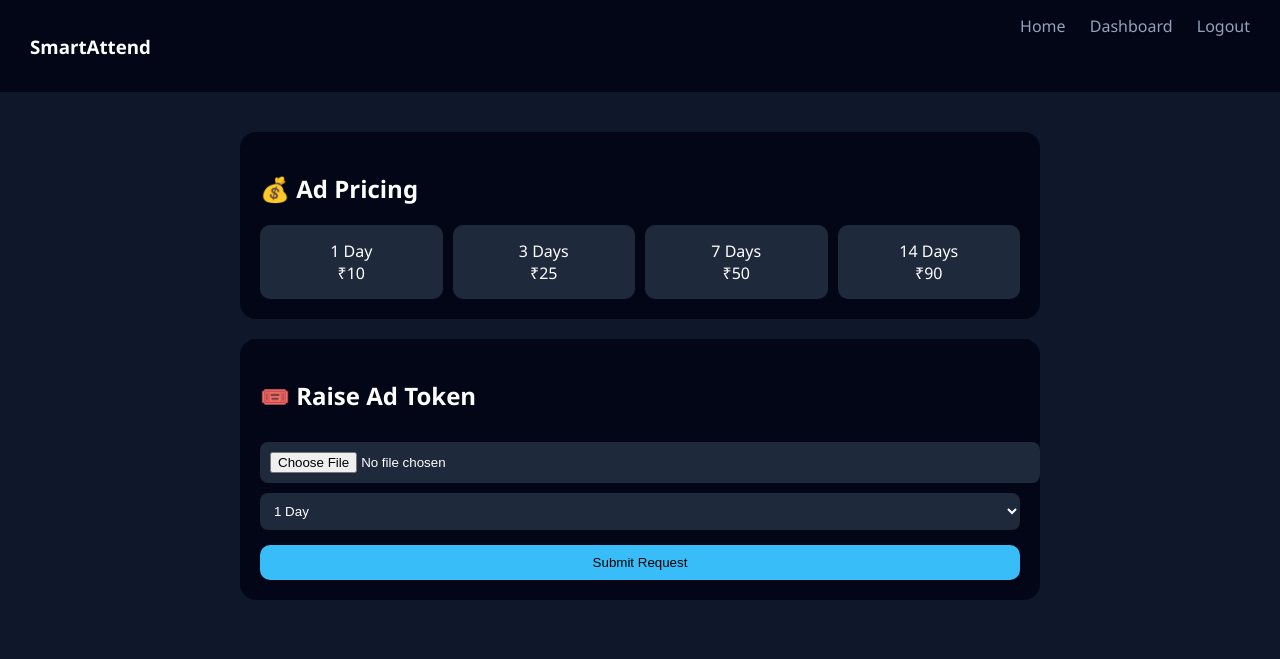
After one commit to aayushrg1417/smart_attendance_system, a Flask app: page /ads in a window 1280 px wide. The commit adds this page. Shown: the top 659 px of the page. Run offline with Flask 3, Linux system fonts and the light colour scheme; the visitor is signed in with stand-in values (Sample User, id 1); data that the repository does not hold is empty.

Commit message:
Add project files excluding venv

```diff
--- a/app.py
+++ b/app.py
@@ -19,44 +19,277 @@ def home():
 # 👨‍🏫 Teacher Page
 @app.route("/teacher")
 def teacher_page():
-    return render_template("teacher.html")
+
+    if "user" not in session:
+        return redirect("/")
+
+    username = session["user"]   # ✅ same as student
+
+    # 👤 Fetch teacher details
+    cursor.execute(
+        """
+        SELECT name, username, email, phone, department, division, profile_img
+        FROM users
+        WHERE username=%s
+        """,
+        (username,)
+    )
+    user = cursor.fetchone()
+
+    print("TEACHER DATA:", user)   # debug
+
+    return render_template("teacher.html", user=user)
 
 
-# 🎓 Student Page
-@app.route("/student/<name>")
-def student_page(name):
+# Student Page
+@app.route("/student")
+def student_page():
 
-    # 📊 Attendance data
+    if "user" not in session:
+        return redirect("/")
+
+    username = session["user"]
+
+    print("SESSION USER:", username)
+
+    # Attendance
     cursor.execute(
         "SELECT date FROM attendance WHERE student_name = %s",
-        (name,)
+        (username,)
     )
     records = cursor.fetchall()
     records = [str(r[0]) for r in records]
 
-    # 👤 User details
+    # User details (correct)
     cursor.execute(
-        "SELECT name, username, email, phone, department, profile_img FROM users WHERE username=%s",
-        (name,)
+        """
+        SELECT name, username, email, phone, department, division, profile_img
+        FROM users
+        WHERE username=%s
+        """,
+        (username,)   # ✅ FIX
     )
     user = cursor.fetchone()
 
-    print("USER DATA:", user)  # 🔍 debug
+    print("FETCHED USER:", user)
 
-    return render_template("student.html", name=name, records=records, user=user)
+    # Ads
+    cursor.execute("""
+        SELECT image_path
+        FROM ads
+        WHERE status='published'
+        AND expiry_date >= CURDATE()
+    """)
+    ads = cursor.fetchall()
+
+    return render_template(
+        "student.html",
+        name=username,
+        records=records,
+        user=user,
+        ads=ads
+    )
+
+
+#ads/token
+@app.route("/ads")
+def ads_page():
+
+    if "user" not in session:
+        return redirect("/")
+
+    username = session["user"]
+
+    cursor.execute(
+        "SELECT * FROM ads WHERE username=%s",
+        (username,)
+    )
+    my_ads = cursor.fetchall()
+
+    return render_template("ads.html", ads=my_ads)
+
+#raise_token
+from datetime import datetime, timedelta
+import os
+
+@app.route("/raise_token", methods=["POST"])
+def raise_token():
+
+    print("🔥 RAISE TOKEN HIT")
+
+    if "user" not in session:
+        return redirect("/")
+
+    username = session["user"]
+
+    # ✅ CHECK FILE EXISTS
+    if "image" not in request.files:
+        return "No file uploaded"
+
+    file = request.files["image"]
+
+    if file.filename == "":
+        return "No selected file"
+
+    duration = request.form.get("duration")
+
+    if not duration:
+        return "Duration missing"
+
+    # 📁 CREATE FOLDER
+    if not os.path.exists("static/ads"):
+        os.makedirs("static/ads")
+
+    # ✅ SAFE FILE NAME
+    filename = file.filename.replace(" ", "_")
+    path = os.path.join("static/ads", filename)
+
+    file.save(path)
+
+    print("📁 Saved at:", path)
+
+    # 👤 GET USER DETAILS
+    cursor.execute(
+        "SELECT name, department FROM users WHERE username=%s",
+        (username,)
+    )
+    user = cursor.fetchone()
+
+    print("👤 USER:", user)
+
+    if not user:
+        return "User not found"
+
+    # ⏳ EXPIRY CALCULATION
+    days = int(duration)
+    expiry_date = datetime.now() + timedelta(days=days)
+
+    print("📅 EXPIRY:", expiry_date)
+
+    # 💾 INSERT INTO DB
+    cursor.execute(
+        """
+        INSERT INTO ads
+        (username, name, department, image_path, duration, status, payment_status, expiry_date)
+        VALUES (%s, %s, %s, %s, %s, 'pending', 'unpaid', %s)
+        """,
+        (username, user[0], user[1], path, duration, expiry_date)
+    )
+
+    conn.commit()
+
+    print("✅ INSERTED INTO DB")
+
+    return redirect("/ads")
+
+#Admin_panel
+
+# 👉 Redirect /admin → /admin/dashboard
+@app.route("/admin")
+def admin():
+    return redirect("/admin/dashboard")
+
+
+# 👉 Main Admin Dashboard
+@app.route("/admin/dashboard")
+def admin_dashboard():
+
+    if "admin" not in session:
+        return redirect("/")
+
+    cursor.execute("SELECT * FROM ads ORDER BY id DESC")
+    ads = cursor.fetchall()
+
+    print("ADS DATA:", ads)
+
+    return render_template("admin.html", ads=ads)
+
+
+# 👉 Accept Ad
+@app.route("/accept_ad/<int:id>")
+def accept_ad(id):
+
+    if "admin" not in session:
+        return redirect("/")
+
+    cursor.execute(
+        "UPDATE ads SET status='accepted' WHERE id=%s",
+        (id,)
+    )
+    conn.commit()
+
+    return redirect("/admin/dashboard")
+
+
+# 👉 Reject Ad
+@app.route("/reject_ad/<int:id>")
+def reject_ad(id):
+
+    if "admin" not in session:
+        return redirect("/")
+
+    cursor.execute(
+        "UPDATE ads SET status='rejected' WHERE id=%s",
+        (id,)
+    )
+    conn.commit()
+
+    return redirect("/admin/dashboard")
+
+
+# 👉 Publish Ad (after payment)
+@app.route("/publish_ad/<int:id>")
+def publish_ad(id):
+
+    if "admin" not in session:
+        return redirect("/")
+
+    cursor.execute(
+        "UPDATE ads SET status='published', payment_status='paid' WHERE id=%s",
+        (id,)
+    )
+    conn.commit()
+
+    return redirect("/admin/dashboard")
 
 # Register
 @app.route("/register", methods=["POST"])
 def register():
+
     name = request.form["name"]
     username = request.form["username"]
     password = request.form["password"]
     role = request.form["role"]
 
-    cursor.execute(
-        "INSERT INTO users (name, username, password, role) VALUES (%s, %s, %s, %s)",
-        (name, username, password, role)
-    )
+    email = request.form["email"]
+    phone = request.form["phone"]
+    department = request.form["department"]
+    division = request.form["division"]
+
+    cursor.execute("SELECT * FROM users WHERE username=%s", (username,))
+    if cursor.fetchone():
+        return "Username already exists"
+
+    # 📁 HANDLE IMAGE
+    file = request.files.get("profile_img")
+
+    img_path = None
+
+    if file and file.filename != "":
+        if not os.path.exists("static/uploads"):
+            os.makedirs("static/uploads")
+
+        filename = file.filename.replace(" ", "_")
+        img_path = "static/uploads/" + filename
+        file.save(img_path)
+
+    # 💾 INSERT INTO DB
+    cursor.execute("""
+        INSERT INTO users
+        (name, username, password, role, email, phone, department, division, profile_img)
+        VALUES (%s, %s, %s, %s, %s, %s, %s, %s, %s)
+    """, (name, username, password, role, email, phone, department, division, img_path))
+
     conn.commit()
 
     return redirect("/")
@@ -67,6 +300,12 @@ def login():
     username = request.form["username"]
     password = request.form["password"]
 
+    # ✅ ADMIN LOGIN (ADD THIS FIRST)
+    if username == "24" and password == "17":
+        session["admin"] = True
+        return redirect("/admin/dashboard")
+
+    # 👤 NORMAL USER LOGIN
     cursor.execute(
         "SELECT * FROM users WHERE username=%s AND password=%s",
         (username, password)
@@ -75,13 +314,13 @@ def login():
     user = cursor.fetchone()
 
     if user:
-        session["user"] = user[1]
+        session["user"] = user[2]
         session["role"] = user[4]
 
         if user[4] == "teacher":
             return redirect("/teacher")
         else:
-            return redirect(f"/student/{user[1]}")
+            return redirect("/student")
     else:
         return "Invalid Login"
 
--- /dev/null
+++ b/templates/ads.html
@@ -0,0 +1,156 @@
+<!DOCTYPE html>
+<html>
+<head>
+    <title>Ads & Tokens</title>
+
+    <style>
+        body {
+            margin: 0;
+            font-family: 'Segoe UI';
+            background: #0f172a;
+            color: white;
+        }
+
+        .navbar {
+            display: flex;
+            justify-content: space-between;
+            padding: 15px 30px;
+            background: #020617;
+        }
+
+        .nav-links a {
+            margin-left: 20px;
+            color: #94a3b8;
+            text-decoration: none;
+        }
+
+        .nav-links a:hover {
+            color: #38bdf8;
+        }
+
+        .container {
+            padding: 40px;
+            max-width: 800px;
+            margin: auto;
+        }
+
+        .card {
+            background: #020617;
+            padding: 20px;
+            border-radius: 16px;
+            margin-bottom: 20px;
+        }
+
+        input, select {
+            width: 100%;
+            padding: 10px;
+            margin-top: 10px;
+            border-radius: 8px;
+            border: none;
+            background: #1e293b;
+            color: white;
+        }
+
+        button {
+            margin-top: 15px;
+            padding: 10px;
+            border: none;
+            border-radius: 10px;
+            background: #38bdf8;
+            width: 100%;
+            cursor: pointer;
+        }
+
+        .price-box {
+            display: flex;
+            gap: 10px;
+            flex-wrap: wrap;
+        }
+
+        .price {
+            flex: 1;
+            background: #1e293b;
+            padding: 15px;
+            border-radius: 10px;
+            text-align: center;
+        }
+    </style>
+</head>
+
+<body>
+
+<div class="navbar">
+    <h3>SmartAttend</h3>
+    <div class="nav-links">
+        <a href="/">Home</a>
+        <a href="/student/{{ session['user'] }}">Dashboard</a>
+        <a href="/logout">Logout</a>
+    </div>
+</div>
+
+<div class="container">
+
+    <!-- 💰 PRICING -->
+    <div class="card">
+        <h2>💰 Ad Pricing</h2>
+
+        <div class="price-box">
+            <div class="price">1 Day<br>₹10</div>
+            <div class="price">3 Days<br>₹25</div>
+            <div class="price">7 Days<br>₹50</div>
+            <div class="price">14 Days<br>₹90</div>
+        </div>
+    </div>
+
+    <!-- 🎟️ TOKEN -->
+    <div class="card">
+        <h2>🎟️ Raise Ad Token</h2>
+
+
+        <form method="POST" action="/raise_token" enctype="multipart/form-data">
+
+            <input type="file" name="image" required>
+
+            <select name="duration" required>
+                <option value="1">1 Day</option>
+                <option value="3">3 Days</option>
+                <option value="7">7 Days</option>
+                <option value="14">14 Days</option>
+            </select>
+
+            <button type="submit">Submit Request</button>
+
+        </form>
+    </div>
+
+</div>
+
+<script>
+async function raiseToken() {
+
+    let file = document.getElementById("adImage").files[0];
+    let duration = document.getElementById("duration").value;
+
+    if (!file) {
+        alert("Upload image first!");
+        return;
+    }
+
+    let formData = new FormData();
+    formData.append("image", file);
+    formData.append("duration", duration);
+
+    let res = await fetch("/raise_token", {
+        method: "POST",
+        body: formData
+    });
+
+    let text = await res.text();   // 👈 IMPORTANT
+
+    console.log("SERVER RESPONSE:", text);  // 👈 DEBUG
+    alert(text);   // 👈 SHOW ERROR OR SUCCESS
+}
+</script>
+
+</body>
+</html>
```
Also changed, not shown: templates/admin.html (added, +37 -0 lines), templates/index.html (+13 -2 lines), templates/student.html (+13 -16 lines), templates/teacher.html (+14 -4 lines), index.html (deleted), static/ads/Disease_1_50a52be830.jpg (added), static/ads/WhatsApp Image 2026-04-16 at 8.44.08 PM.jpeg (added), static/ads/WhatsApp Image 2026-04-17 at 9.36.21 PM.jpeg (added), static/ads/WhatsApp_Image_2026-04-17_at_9.36.21_PM.jpeg (added), static/uploads/WIN_20250919_15_39_55_Pro.jpg (added), static/uploads/WhatsApp_Image_2026-04-16_at_9.38.02_AM.jpeg (added), static/uploads/depositphotos_296284584-stock-photo-beautiful-female-hands-on-white.jpg (added), static/uploads/download_(29).jpeg (added).
